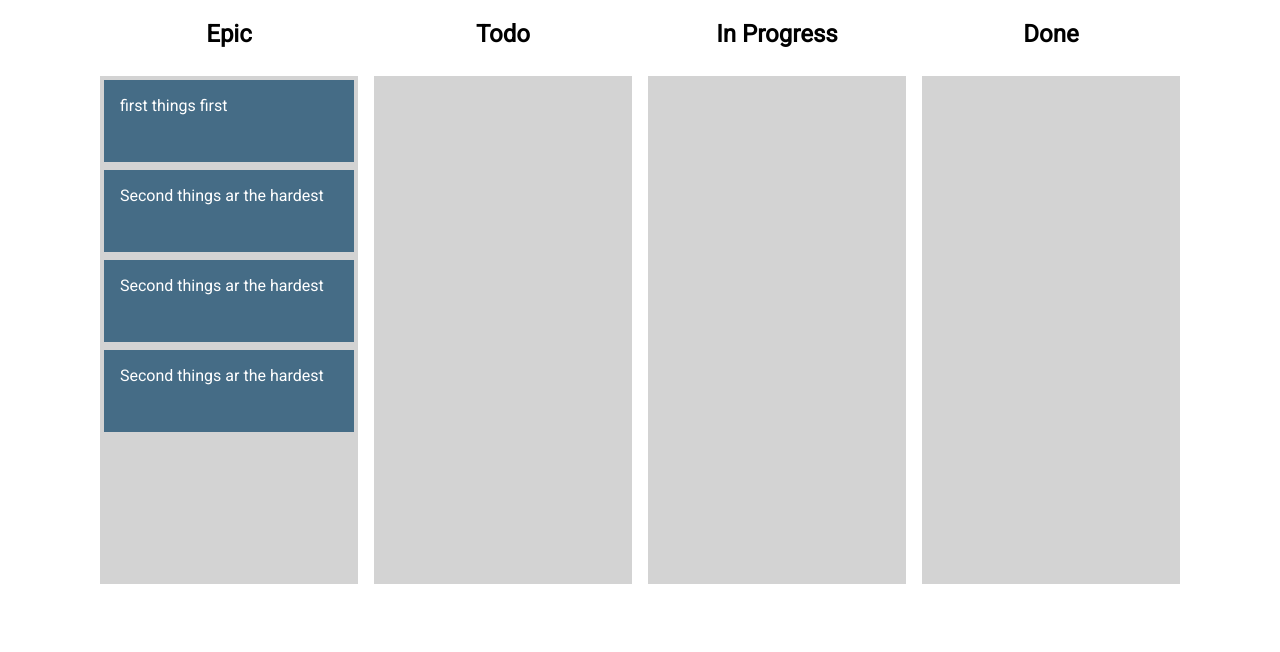
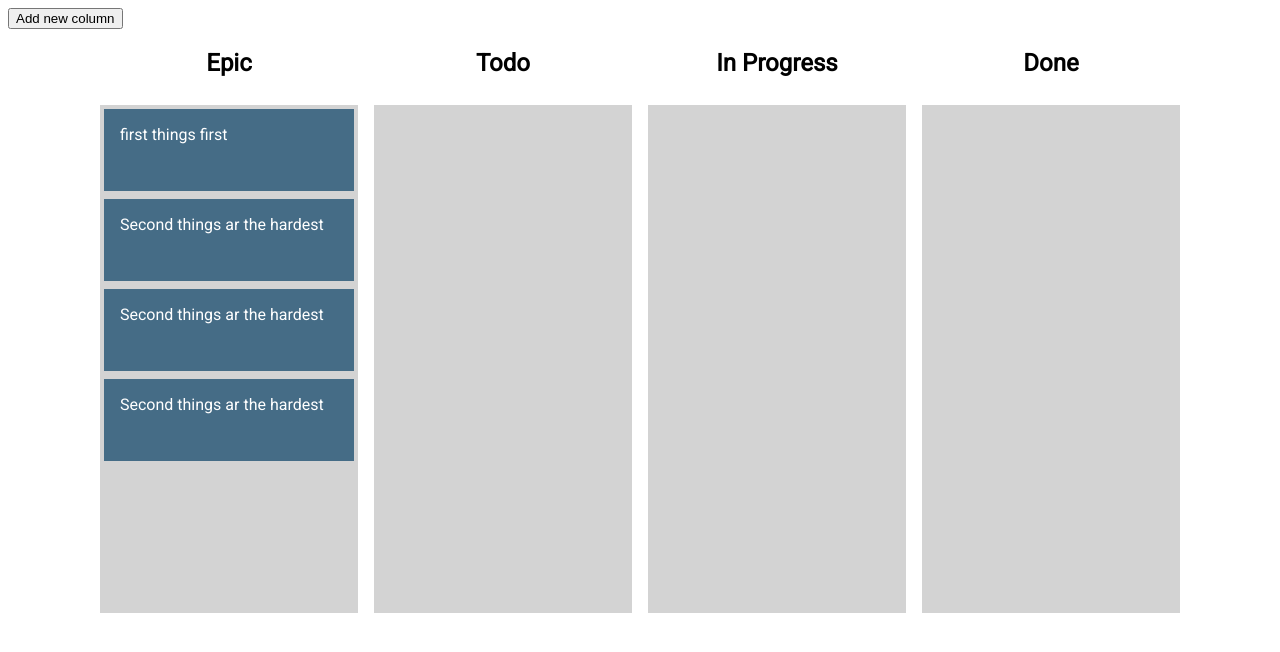
Before and after one commit to paavopoutiainen/siiliwall, a React (Create React App) app: page / in a window 1280 px wide. Shown: the top 652 px of the page. Built offline with nearby package versions, Linux system fonts and the light colour scheme.

Commit message:
can add new column

```diff
--- a/public/index.html
+++ b/public/index.html
@@ -29,14 +29,14 @@
       rel="stylesheet"
     />
     <style>
-      html,
+      /* html,
       body,
       #root {
         height: 100%;
-      }
+      } */
       body {
-        margin: 0;
-        background-color: f5f5f5;
+        /* margin: 0;
+        background-color: f5f5f5; */
         font-family: "Roboto";
       }
     </style>
--- a/src/App.js
+++ b/src/App.js
@@ -81,12 +81,33 @@ const onDragEnd = (result, columns, setColumns) => {
     });
   }
 };
+
 function App() {
   const [columns, setColumns] = useState(columnsFromBackend);
   console.log("columns", columns);
 
+  function addColumn() {
+    const newColumn = {
+      ...columns,
+      [uuid()]: {
+        name: "New column",
+        items: []
+      }
+    };
+    setColumns(newColumn);
+  }
+
+  const renameColumn = id => {
+    console.log(id);
+  };
+
   return (
-    <div style={{ display: "flex", justifyContent: "center", height: "100%" }}>
+    <div>
+      <button onClick={addColumn}>Add new column</button>
+
+      <div
+        style={{ display: "flex", justifyContent: "center", height: "100%" }}
+      >
         {/* Alue joka hallitsee Drag n Drop aluetta */}
         <DragDropContext
           onDragEnd={result => onDragEnd(result, columns, setColumns)}
@@ -102,7 +123,7 @@ function App() {
                   alignItems: "center"
                 }}
               >
-              <h2>{column.name}</h2>
+                <h2 onClick={() => renameColumn(id)}>{column.name}</h2>
                 <div style={{ margin: 8 }}>
                   {/*Tiputettavat alueet jotka rendataan  tarjotaan id: columneille */}
                   <Droppable droppableId={id} key={id}>
@@ -169,6 +190,7 @@ function App() {
           })}
         </DragDropContext>
       </div>
+    </div>
   );
 }
 
```
Also changed, not shown: 1 other file (tests, documents, lock files or other folders). Lines whose indentation alone changed are shown as unchanged.
